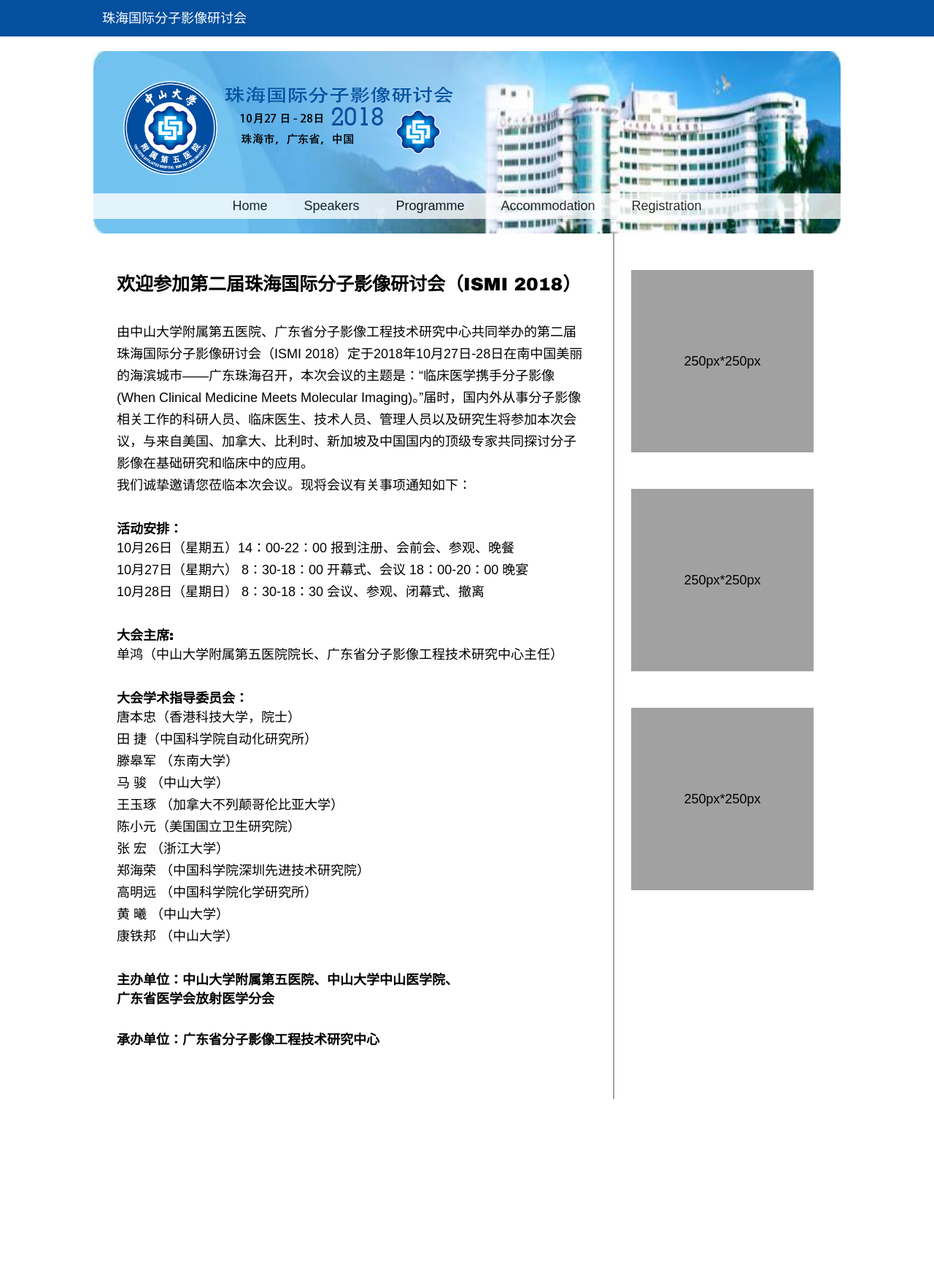
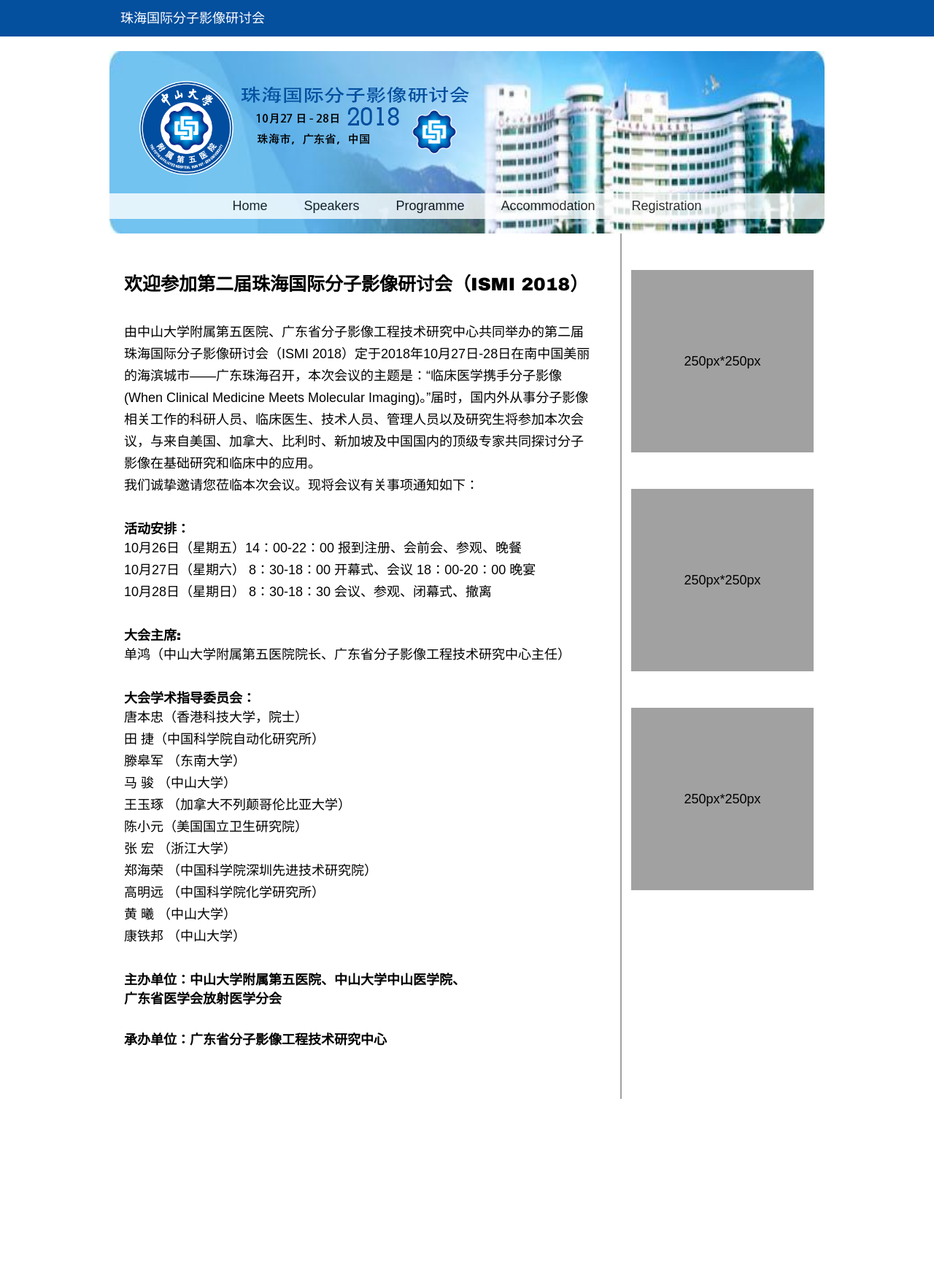
Before and after one commit to Mr-taiyan/web2, a Python web app: template templates/index.html in a window 1280 px wide. Shown: the top 1746 px of the page at 73% size. Run offline with Jinja, Linux system fonts and the light colour scheme; the template is opened without the code that fills it, so the values that code supplies are empty.

Commit message:
test1 手机bug消除

```diff
--- a/static/css/style.css
+++ b/static/css/style.css
@@ -26,7 +26,8 @@
 }
 
 .ban-top-content{
-    width: 1000px;
+    /*background: lemonchiffon;*/
+    width: 950px;
     margin:0 auto;
     color: white;
 
@@ -40,7 +41,7 @@
 
 .banner-img{
     position: relative;
-    width: 1024px;
+    width: 980px;
     height: 250px;
     margin: 0 auto;
 
@@ -165,7 +166,7 @@
 .content{
     /*background: green;*/
     position: relative;
-    width: 1000px;
+    width: 980px;
     margin: 0 auto;
 }
 
@@ -202,7 +203,7 @@
 
     right: 0;
     top: 0;
-    width: 300px;
+    width: 280px;
     /*height:100%;*/
     /*background: orangered;*/
 }
```
Also changed, not shown: static/images/HongShu.png (added), static/images/picture.png (added), static/images/wuyuan.png (added).
